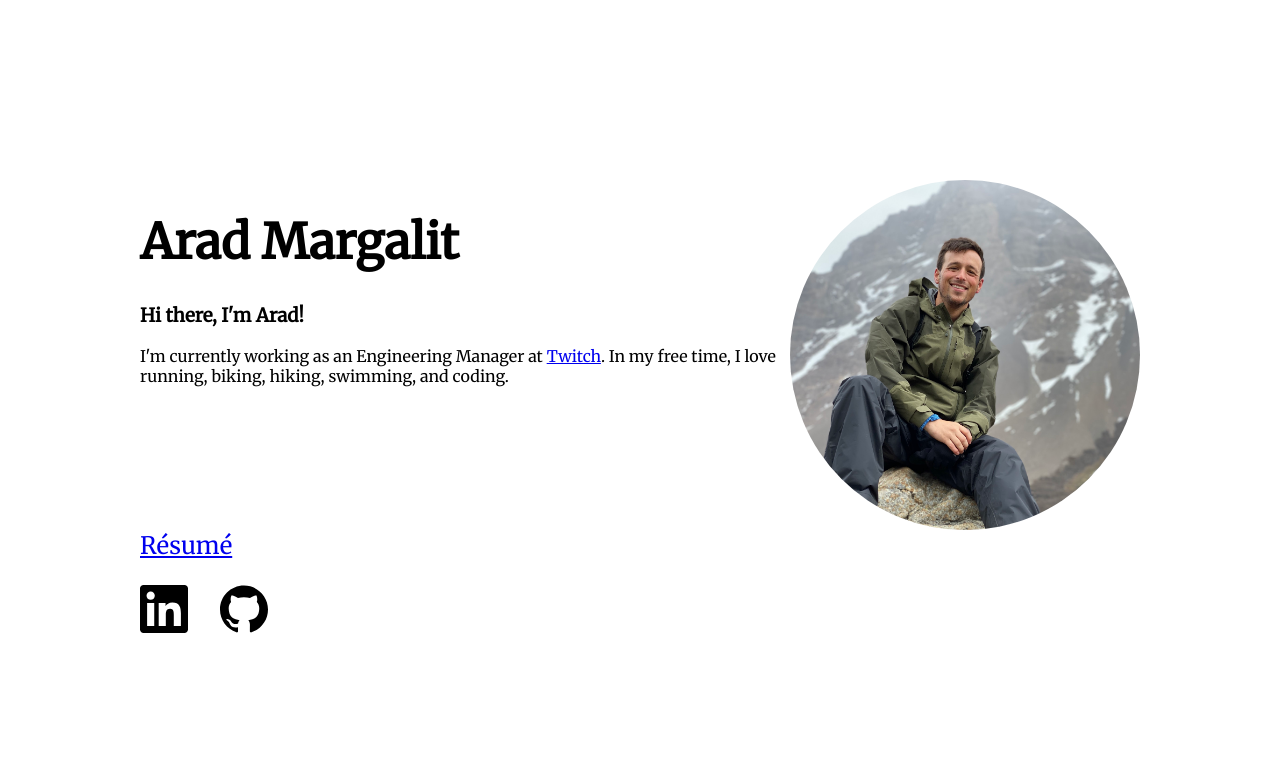
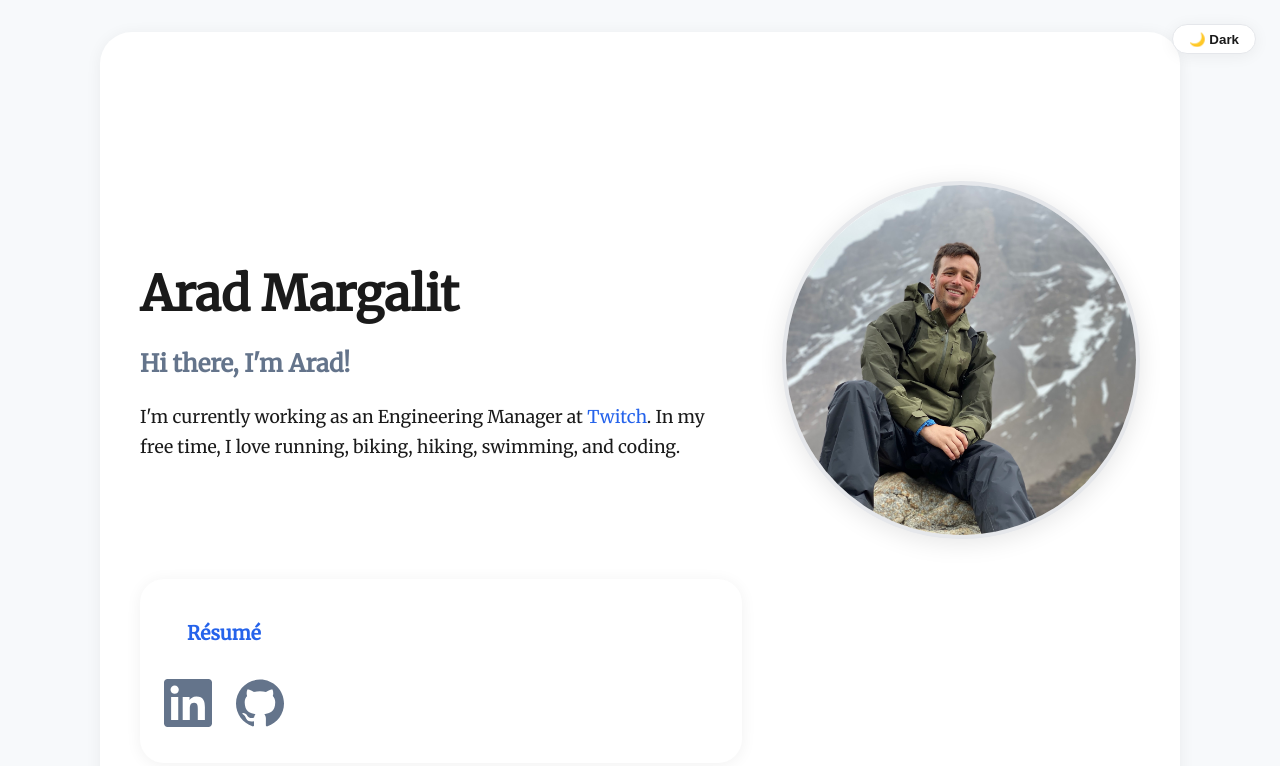
Before and after one commit to aradmargalit/portfolio, a Next.js app: page / in a window 1280 px wide. Shown: the top 766 px of the page. Built offline with nearby package versions, Linux system fonts and the light colour scheme.

Commit message:
checkpoint

```diff
--- a/src/app/layout.tsx
+++ b/src/app/layout.tsx
@@ -1,14 +1,87 @@
-import { Metadata } from 'next';
-import React from 'react';
+'use client';
 
-export const metadata: Metadata = {
-  title: 'Arad Margalit',
-};
+import React, { useEffect, useState } from 'react';
+
+function ThemeToggle() {
+  // Use undefined as initial state to avoid SSR mismatch
+  const [theme, setTheme] = useState<string | undefined>(undefined);
+
+  // Set theme on mount based on user/system preference
+  useEffect(() => {
+    if (typeof window !== 'undefined') {
+      // 1. Check localStorage
+      const saved = localStorage.getItem('theme');
+      if (saved === 'dark' || saved === 'light') {
+        setTheme(saved);
+        document.documentElement.setAttribute('data-theme', saved);
+        return;
+      }
+      // 2. Check system preference
+      const mql = window.matchMedia('(prefers-color-scheme: dark)');
+      const systemPref = mql.matches ? 'dark' : 'light';
+      setTheme(systemPref);
+      document.documentElement.setAttribute('data-theme', systemPref);
+      // 3. Listen for system preference changes
+      const listener = (e: MediaQueryListEvent) => {
+        const newTheme = e.matches ? 'dark' : 'light';
+        setTheme(newTheme);
+        document.documentElement.setAttribute('data-theme', newTheme);
+      };
+      mql.addEventListener('change', listener);
+      return () => mql.removeEventListener('change', listener);
+    }
+  }, []);
+
+  useEffect(() => {
+    if (theme) {
+      document.documentElement.setAttribute('data-theme', theme);
+      localStorage.setItem('theme', theme);
+    }
+  }, [theme]);
+
+  const toggleTheme = () => {
+    if (!theme) return;
+    const next = theme === 'light' ? 'dark' : 'light';
+    setTheme(next);
+    document.documentElement.setAttribute('data-theme', next);
+    localStorage.setItem('theme', next);
+  };
+
+  // Don't render button until theme is determined (avoids flicker)
+  if (!theme) return null;
+
+  return (
+    <button
+      aria-label="Toggle theme"
+      onClick={toggleTheme}
+      style={{
+        position: 'fixed',
+        top: 24,
+        right: 24,
+        zIndex: 100,
+        background: 'var(--color-card)',
+        color: 'var(--color-text)',
+        border: '1px solid var(--color-border)',
+        borderRadius: '999px',
+        padding: '0.5em 1.2em',
+        fontWeight: 600,
+        boxShadow: 'var(--shadow-card)',
+        cursor: 'pointer',
+        transition: 'background 0.2s, color 0.2s',
+      }}
+    >
+      {theme === 'light' ? '🌙 Dark' : '☀️ Light'}
+    </button>
+  );
+}
 
 export default function RootLayout({ children }: { children: React.ReactNode }) {
   return (
-    <html lang="en">
-      <body>{children}</body>
+    <html lang="en" suppressHydrationWarning>
+      <body>
+        <ThemeToggle />
+        {children}
+      </body>
     </html>
   );
 }
--- /dev/null
+++ b/src/app/metadata.ts
@@ -0,0 +1,5 @@
+import { Metadata } from 'next';
+
+export const metadata: Metadata = {
+  title: 'Arad Margalit',
+};
--- a/src/app/page.scss
+++ b/src/app/page.scss
@@ -1,4 +1,47 @@
 @use '../constants.scss';
+
+/* Modern, themeable base styles for light/dark mode */
+:root {
+  --color-bg: #f7f9fb;
+  --color-bg-alt: #fff;
+  --color-text: #1a1a1a;
+  --color-primary: #2563eb;
+  --color-secondary: #64748b;
+  --color-border: #e5e7eb;
+  --color-card: #fff;
+  --color-link: #2563eb;
+  --color-link-hover: #1e40af;
+  --shadow-card: 0 2px 16px 0 rgba(0,0,0,0.06);
+}
+
+[data-theme='dark'] {
+  --color-bg: #18181b;
+  --color-bg-alt: #23272f;
+  --color-text: #f3f4f6;
+  --color-primary: #60a5fa;
+  --color-secondary: #94a3b8;
+  --color-border: #334155;
+  --color-card: #23272f;
+  --color-link: #60a5fa;
+  --color-link-hover: #2563eb;
+  --shadow-card: 0 2px 16px 0 rgba(0,0,0,0.25);
+}
+
+html, body {
+  background: var(--color-bg);
+  color: var(--color-text);
+  font-family: 'Inter', 'Merriweather', serif;
+  transition: background 0.2s, color 0.2s;
+}
+
+a {
+  color: var(--color-link);
+  text-decoration: none;
+  transition: color 0.2s;
+}
+a:hover {
+  color: var(--color-link-hover);
+}
 
 .landing {
   @include constants.page-styles;
@@ -9,9 +52,19 @@
   flex-direction: column;
   justify-content: space-around;
 
+  background: var(--color-bg-alt);
+  border-radius: 2rem;
+  box-shadow: var(--shadow-card);
+  padding: 2.5rem;
+  margin-top: 2rem;
+  margin-bottom: 2rem;
+
   .grid {
     display: grid;
     grid-template: auto auto / auto auto;
+
+    gap: 2.5rem;
+    align-items: center;
 
     /* Responsive layout - makes a one column layout instead of a two-column layout */
     @media (max-width: 800px) {
@@ -31,29 +84,89 @@
     }
 
     .resume-socials {
+      background: var(--color-card);
+      border-radius: 1.5rem;
+      box-shadow: var(--shadow-card);
+      padding: 2rem 1.5rem;
       display: flex;
       flex-direction: column;
-      justify-content: space-between;
+      align-items: flex-start;
+      gap: 1.5rem;
 
       .resume-link {
-        font-size: x-large;
-        margin-bottom: 1em;
+        font-size: 1.2rem;
+        font-weight: 600;
+        color: var(--color-primary);
+        background: none;
+        border: none;
+        padding: 0.5em 1.2em;
+        border-radius: 999px;
+        transition: background 0.2s, color 0.2s;
+        cursor: pointer;
+
+        &:hover {
+          background: var(--color-primary);
+          color: #fff;
+        }
       }
 
       .socials {
         display: flex;
-        justify-content: left;
-        align-items: center;
+        gap: 1.5rem;
 
         a {
-          margin-right: 2em;
-          color: black;
+          color: var(--color-secondary);
+          transition: color 0.2s;
 
           &:hover {
-            color: darkslategray;
+            color: var(--color-primary);
           }
         }
       }
     }
   }
+
+  h1 {
+    font-family: 'Merriweather', serif;
+    font-size: 3rem;
+    font-weight: 800;
+    margin-bottom: 0.5em;
+  }
+
+  h3 {
+    font-size: 1.5rem;
+    color: var(--color-secondary);
+    margin-bottom: 1em;
+  }
+
+  p {
+    font-size: 1.1rem;
+    line-height: 1.7;
+    margin-bottom: 1.5em;
+  }
+
+  .main-photo {
+    border-radius: 50%;
+    box-shadow: 0 4px 24px 0 rgba(0,0,0,0.10);
+    border: 4px solid var(--color-border);
+    width: 320px;
+    height: 320px;
+    object-fit: cover;
+    background: var(--color-card);
+
+    @media (max-width: 800px) {
+      width: 200px;
+      height: 200px;
+    }
+  }
 }
+
+/* Responsive tweaks */
+@media (max-width: 800px) {
+  .landing {
+    padding: 1rem;
+  }
+  .landing .grid {
+    gap: 1.2rem;
+  }
+}
```
